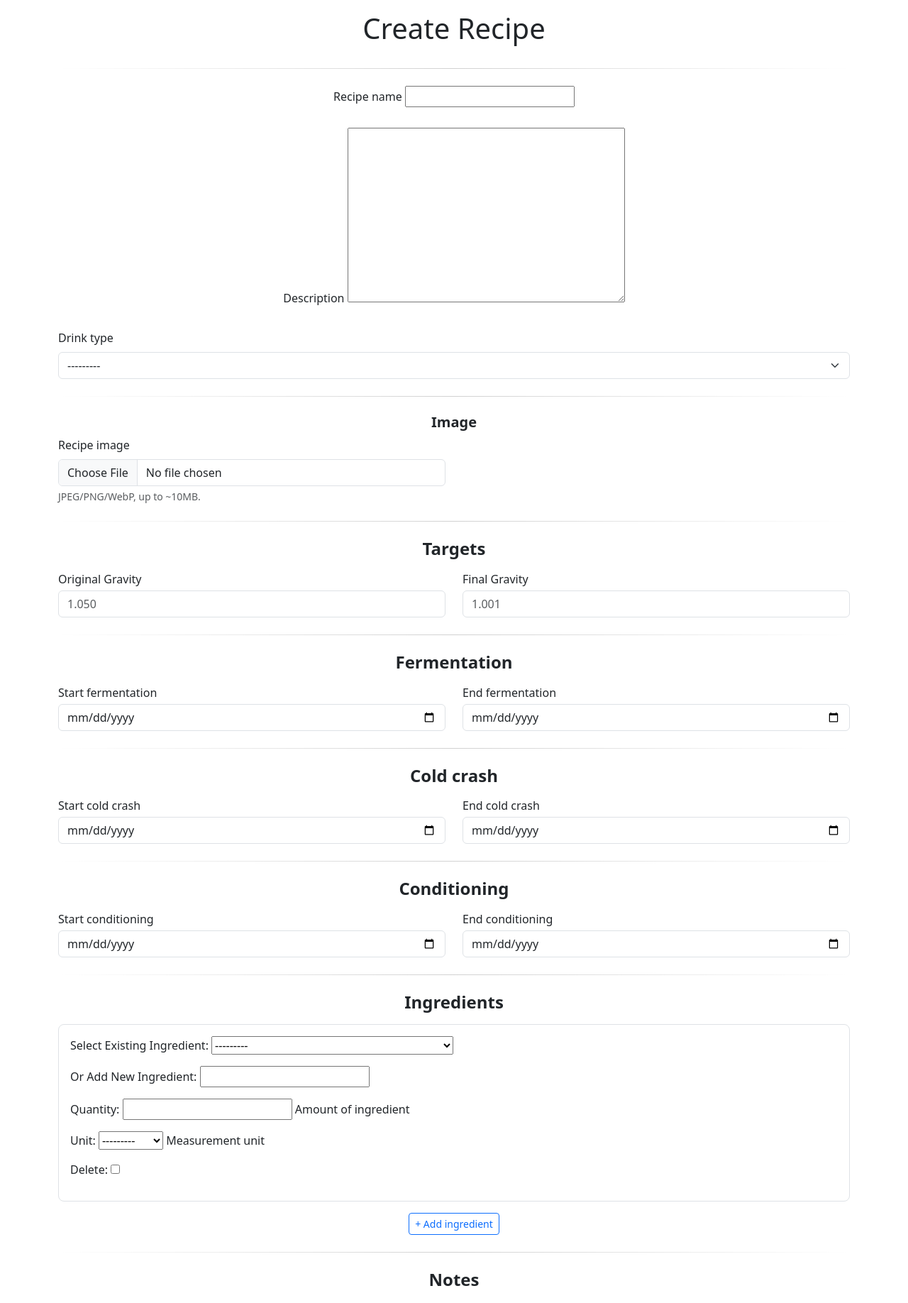
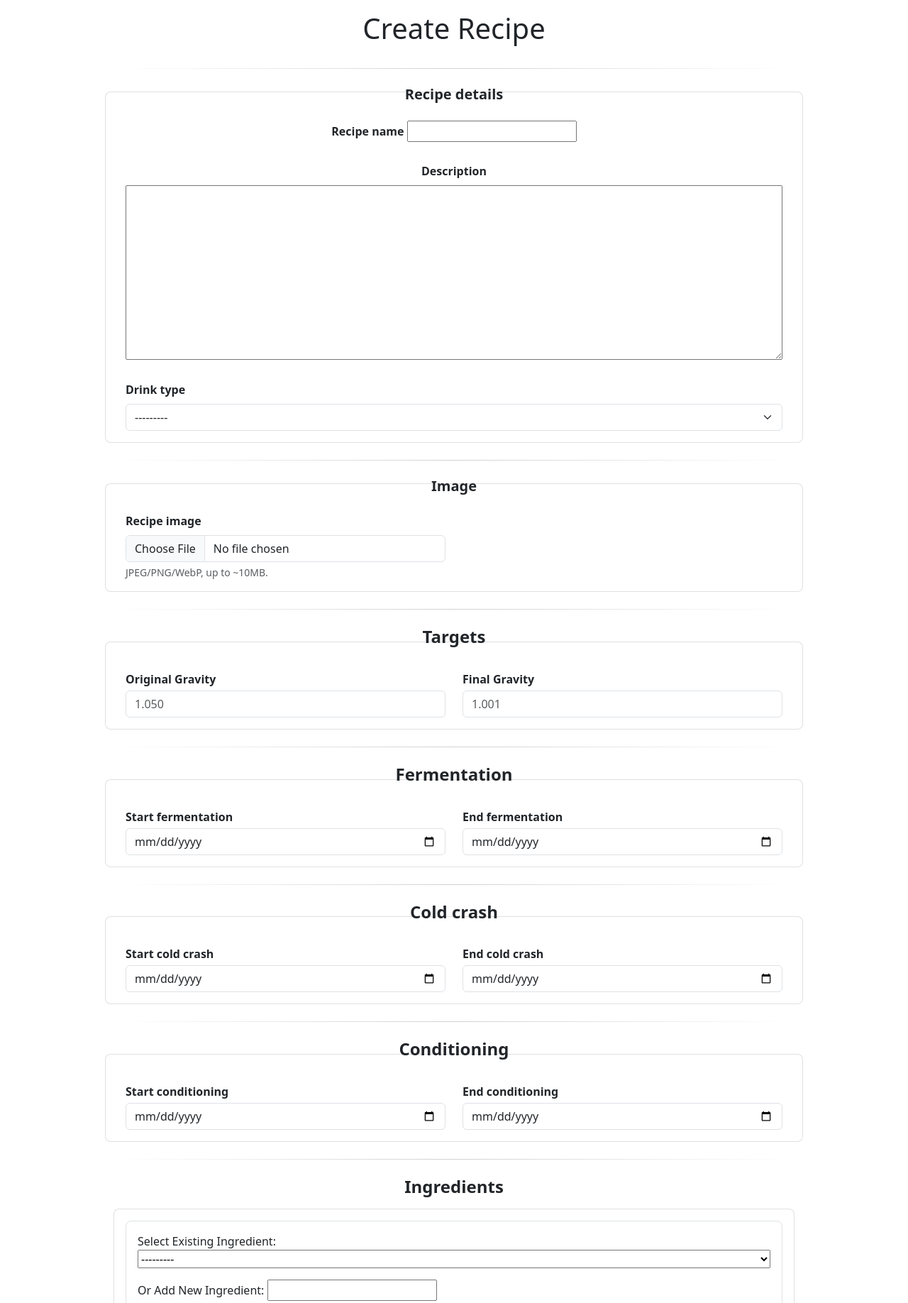
Before and after one commit to bukaro8/brewnotes_vps, a Django app: page /recipe/create/ in a window 1280 px wide. Shown: the part 123-1959 px from the top of the page at 71% size. Run offline with Django 4.2, Linux system fonts and the light colour scheme; a user stored in the database is signed in; data comes from the database, SQL or seed files in the repository; some libraries are stand-ins or nearby versions.

Commit message:
Improve recipe form layout

```diff
--- a/static/global/css/main.css
+++ b/static/global/css/main.css
@@ -29,3 +29,44 @@
 .header .dropdown-menu{ background: #4a7133; border-color: #3e6128; }
 .header .dropdown-item{ color: var(--brand-ivory); }
 .header .dropdown-item:hover{ background: #3e6128; color: #fff; }
+
+.recipe-form-shell {
+  max-width: 960px;
+  margin-inline: auto;
+}
+
+.recipe-form-shell > .row,
+.recipe-form-shell > .py-4,
+.recipe-form-shell #formset-area {
+  background: #fff;
+  border: 1px solid rgba(0, 0, 0, .12);
+  border-radius: .5rem;
+  padding: 1rem;
+}
+
+.recipe-form-shell h2 {
+  margin-top: 1.5rem;
+}
+
+.recipe-form-shell .form-label {
+  font-weight: 600;
+}
+
+.recipe-form-shell .form-control,
+.recipe-form-shell .form-select,
+.recipe-form-shell textarea,
+.recipe-form-shell select {
+  width: 100%;
+}
+
+.recipe-form-shell .invalid-feedback {
+  text-align: start;
+}
+
+@media (max-width: 576px) {
+  .recipe-form-shell > .row,
+  .recipe-form-shell > .py-4,
+  .recipe-form-shell #formset-area {
+    padding: .875rem;
+  }
+}
--- a/templates/notes/recipe_create.html
+++ b/templates/notes/recipe_create.html
@@ -7,7 +7,7 @@
 <div class="d-flex flex-column align-items-center">
   <h1>Create Recipe</h1>
 
-  <form method="post" class="w-100" enctype="multipart/form-data">
+  <form method="post" class="w-100 recipe-form-shell" enctype="multipart/form-data">
     {% csrf_token %}
 
     {% if form.non_field_errors %}
@@ -17,6 +17,8 @@
     {% endif %}
 
     <div class="section-rule my-4"></div>
+
+    <h2 class="fs-5 fw-semibold text-hop my-2 text-center">Recipe details</h2>
 
     <div class="row g-4">
       <div class="col-12 text-center ">
--- a/templates/notes/recipe_update.html
+++ b/templates/notes/recipe_update.html
@@ -11,7 +11,7 @@
 <div class="d-flex flex-column align-items-center">
   <h1>Update Recipe</h1>
 
-  <form method="post" class="w-100" enctype="multipart/form-data">
+  <form method="post" class="w-100 recipe-form-shell" enctype="multipart/form-data">
     {% csrf_token %}
 
     {% if form.non_field_errors %}
@@ -24,6 +24,7 @@
     <div class="section-rule my-4"></div>
 
     <!-- Name / Description / Drink type -->
+    <h2 class="fs-5 fw-semibold text-hop my-2 text-center">Recipe details</h2>
     <div class="row g-4 d-flex ">
       <div class="col-12 text-center">
         <label for="{{ form.name.id_for_label }}" class="form-label">Recipe name</label>
```
